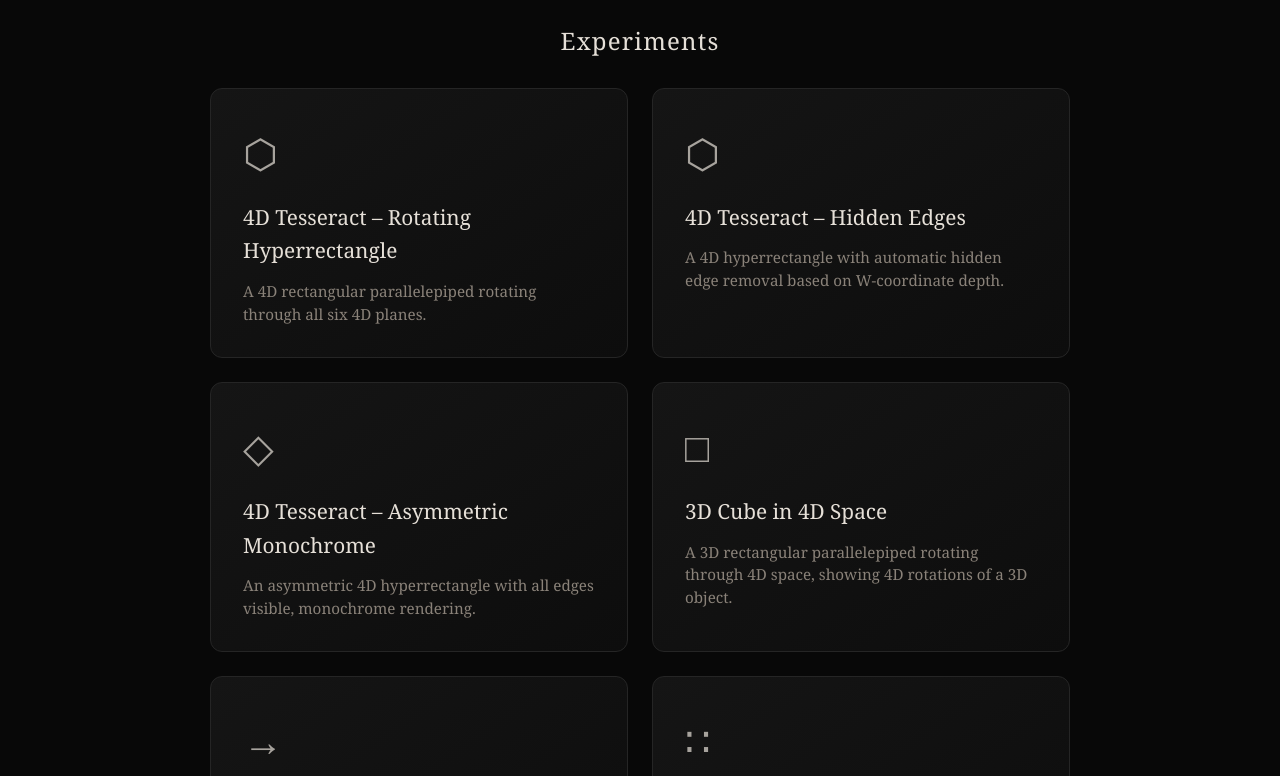
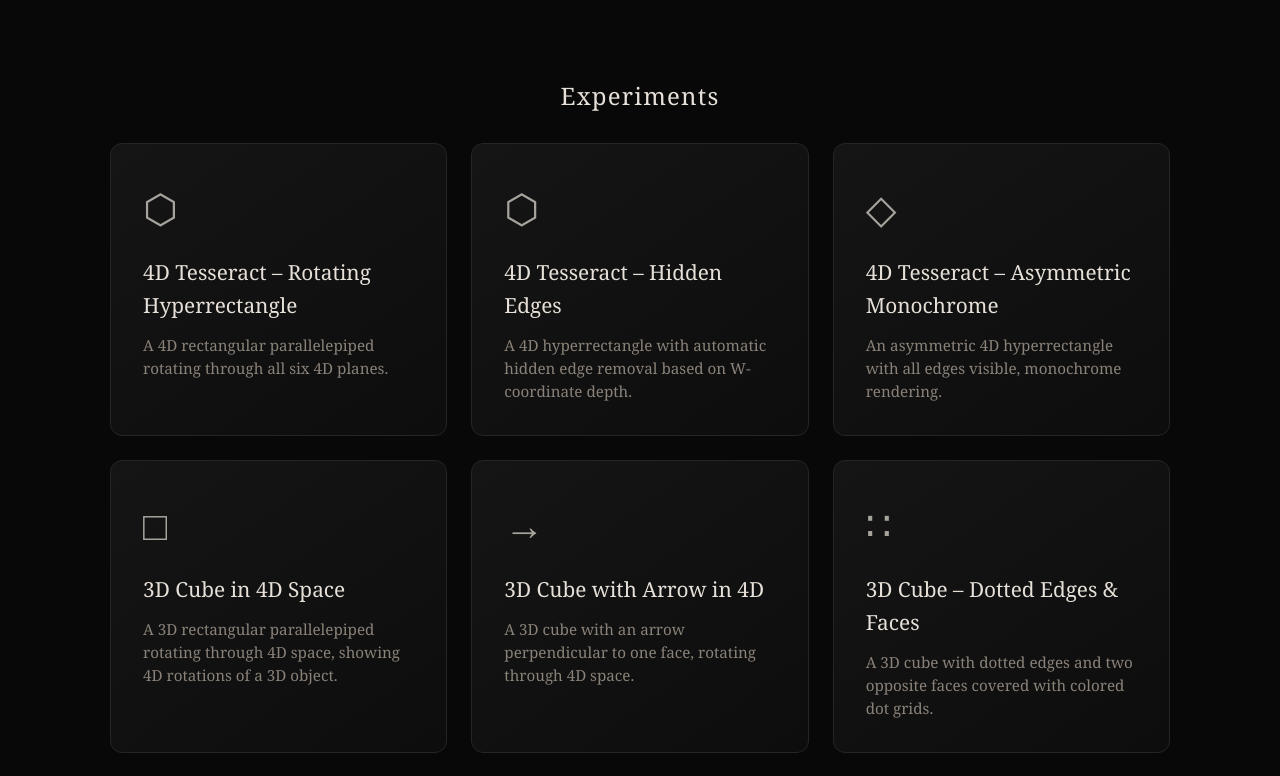
Before and after one commit to erikuus/undo-uus-4d-visuals, a website built with Vite: page web/index.html in a window 1280 px wide. Shown: the part 743-1519 px from the top of the page. Built offline with nearby package versions, Linux system fonts and the light colour scheme.

Commit message:
Center intro and add responsive vis-grid
Constrain and center the .intro section (max-width: 800px; auto side margins) for improved readability. Replace the previous auto-fit grid with a single-column default and add media queries to switch to 2 columns at 600px and 3 columns at 960px for .vis-grid. Also set .landing max-width to 1100px at large viewports to contain content on wide screens. These changes improve layout and responsiveness across screen sizes.

```diff
--- a/web/src/style.css
+++ b/web/src/style.css
@@ -72,6 +72,9 @@
 .intro {
   margin-bottom: 60px;
   width: 100%;
+  max-width: 800px;
+  margin-left: auto;
+  margin-right: auto;
 }
 
 .intro p {
@@ -114,9 +117,25 @@
 
 .vis-grid {
   display: grid;
-  grid-template-columns: repeat(auto-fit, minmax(300px, 1fr));
+  grid-template-columns: 1fr;
   gap: 24px;
   width: 100%;
+}
+
+@media (min-width: 600px) {
+  .vis-grid {
+    grid-template-columns: repeat(2, 1fr);
+  }
+}
+
+@media (min-width: 960px) {
+  .vis-grid {
+    grid-template-columns: repeat(3, 1fr);
+  }
+
+  .landing {
+    max-width: 1100px;
+  }
 }
 
 .vis-card {
```
